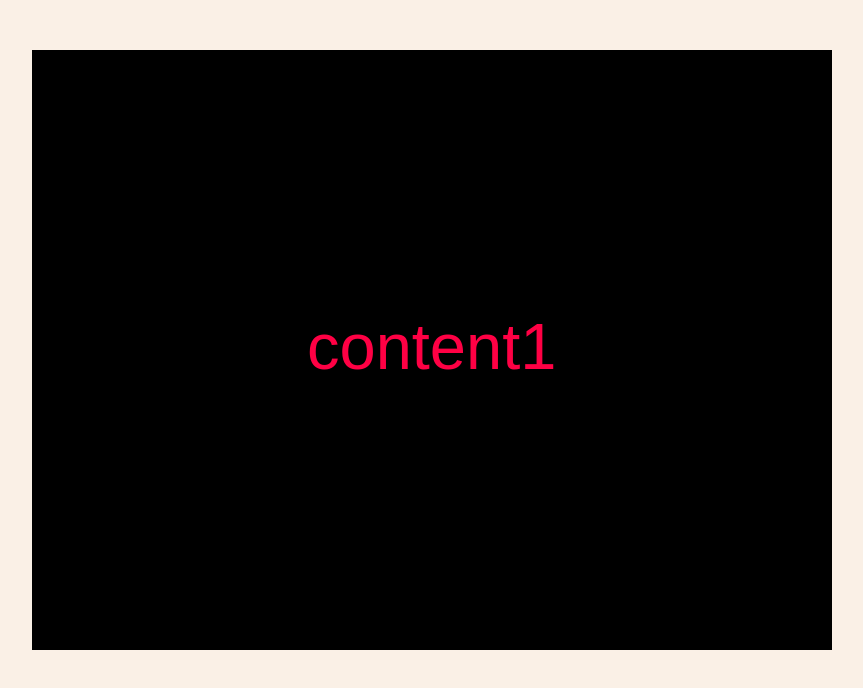
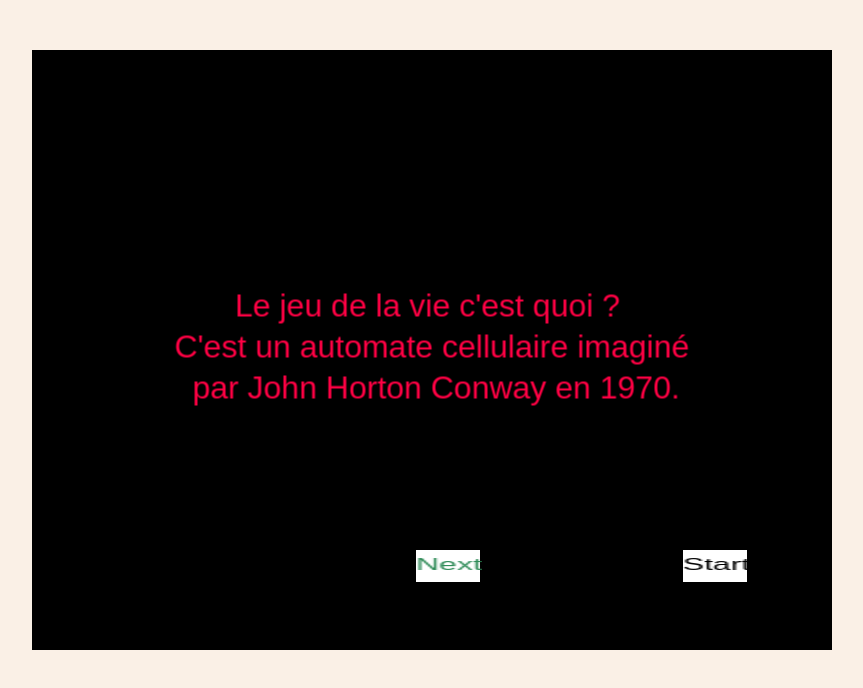
Before and after one commit to kraken007/lifeGame-gameCodeurJam3, a plain HTML site: page index.html in a window 1280 px wide. Shown: the whole page, without its empty margins (208-1071 px from the left). Drawn offline with Linux system fonts and the light colour scheme.

Commit message:
finalisation de l'intro et ajout des boutons de navigation

```diff
--- a/index.html
+++ b/index.html
@@ -27,25 +27,72 @@
     <script type="text/javascript">
         //crée la fenetre de jeu
         var game = new Phaser.Game(800, 600, Phaser.CANVAS, 'game');
-
         var intro = {
-            preload: function(){
+            preload: function () {
                 game.load.image('cellule', './img/cellule.jpg');
-                this.tabText = Array('content1','content2');
+                this.tabText = Array(
+                    "Le jeu de la vie c'est quoi ? \n C'est un automate cellulaire imaginé \n par John Horton Conway en 1970.",
+                    "Le jeu se déroule sur une grille à deux dimensions,\n dont les cases qu’on appelle des « cellules », \n peuvent prendre deux états distincts : \n « vivantes » ou « mortes » ",
+                    "À chaque étape,\n l’évolution d’une cellule est entièrement \n déterminée par l’état de ses huit \n voisines de la façon suivante :",
+                    "1) Une cellule morte possédant exactement trois\n voisines vivantes devient vivante \n 2) Si une cellule a strictement moins de deux \n ou strictement plus de trois voisines vivantes,\n elle est morte."
+                );
                 this.text;
                 this.conteurText = 0;
-            },
-            create: function(){
-                this.text = game.add.text(game.world.centerX, game.world.centerY, this.tabText[this.conteurText], { font: "65px Arial", fill: "#ff0044", align: "center" });
+                this.buttonNext;
+                this.buttonPrevious;
+                this.buttonStart;
+            }
+            , create: function () {
+                this.text = game.add.text(game.world.centerX, game.world.centerY, this.tabText[this.conteurText], {
+                    font: "32px Arial"
+                    , fill: "#ff0044"
+                    , align: "center"
+                });
+                var espace = game.world.width / 3;
+                var tailleCellule = game.cache.getImage('cellule').width;
+                var positionX = (espace - tailleCellule) / 2;
+                var positionY = game.world.height - 100;
+
                 this.text.anchor.setTo(0.5, 0.5);
-                game.input.onDown.addOnce(this.nextText, this);
-            },
-            update: function(){
 
-            },
-            nextText: function(){
+                this.buttonNext = game.add.button(positionX + espace, positionY, 'cellule', this.nextText, this);
+                this.buttonNext.scale.setTo(2, 1);
+                var textButtonNext = game.add.text(0, 5, "Next", {font: "16px Arial", fill: "#2E8B57", align: "center"});
+                this.buttonNext.addChild(textButtonNext);
+                this.buttonNext.visible = true;
+                this.buttonPrevious = game.add.button(positionX, positionY, 'cellule', this.previousText, this);
+                this.buttonPrevious.scale.setTo(2, 1);
+                var textButtonPrevious = game.add.text(0, 5, "Previous", {font: "16px Arial", fill: "#ff0044", align: "center"});
+                this.buttonPrevious.addChild(textButtonPrevious);
+                this.buttonPrevious.visible = false;
+                this.buttonStart = game.add.button(positionX + (espace * 2), positionY, 'cellule', this.startGame, this);
+                this.buttonStart.scale.setTo(2, 1);
+                var textButtonStart = game.add.text(0, 5, "Start", {font: "16px Arial", fill: "#000000", align: "center"});
+                this.buttonStart.addChild(textButtonStart);
+            }
+            , update: function () {
+                if(this.conteurText > 0 && this.buttonPrevious.visible === false ){
+                    this.buttonPrevious.visible = true;
+                }
+                if(this.conteurText == 0 && this.buttonPrevious.visible === true ){
+                    this.buttonPrevious.visible = false;
+                }
+                if(this.conteurText == (this.tabText.length - 1) && this.buttonNext.visible === true){
+                    this.buttonNext.visible = false;
+                }
+                if(this.conteurText < (this.tabText.length - 1) && this.buttonNext.visible === false){
+                    this.buttonNext.visible = true;
+                }
+            }
+            , nextText: function () {
                 this.conteurText += 1;
                 this.text.setText(this.tabText[this.conteurText]);
+            }
+            , previousText: function () {
+                this.conteurText -= 1;
+                this.text.setText(this.tabText[this.conteurText]);
+            },startGame: function(){
+                this.state.start('play');
             }
         };
         var Play = {
```
